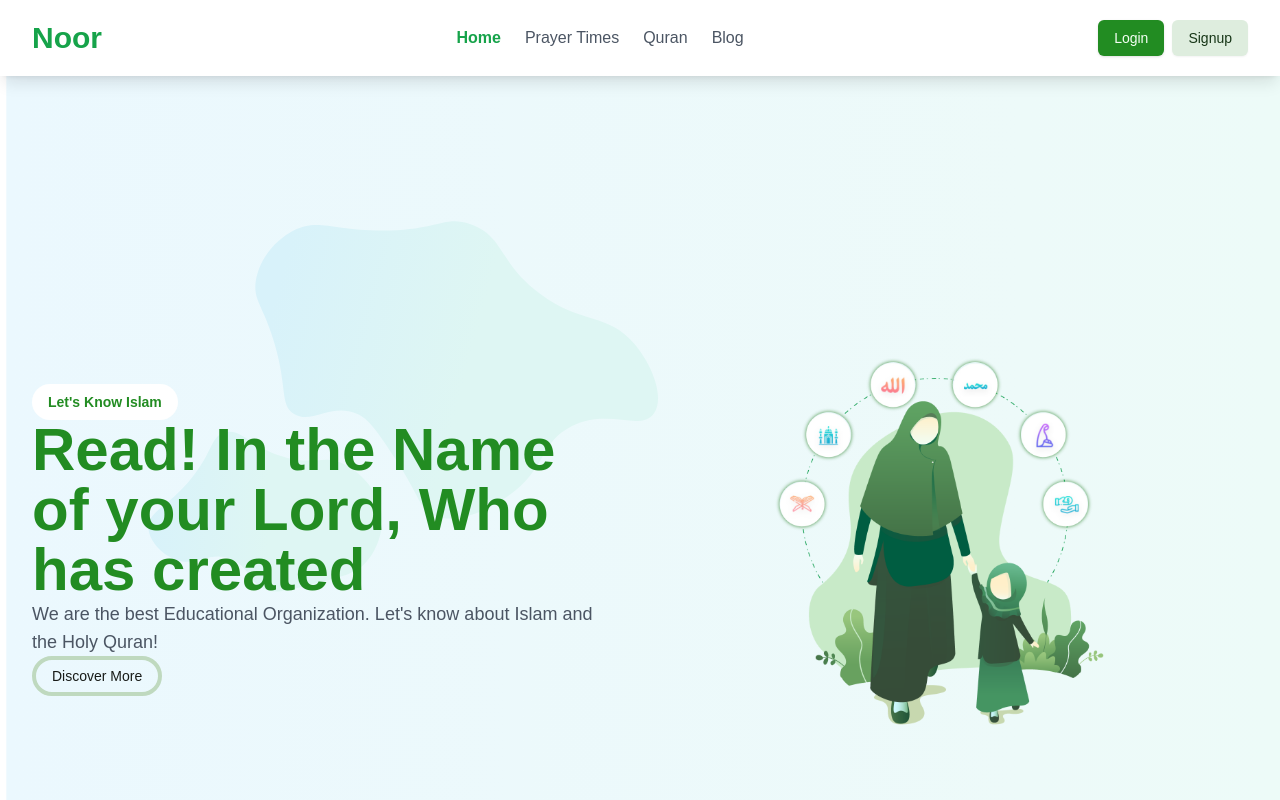
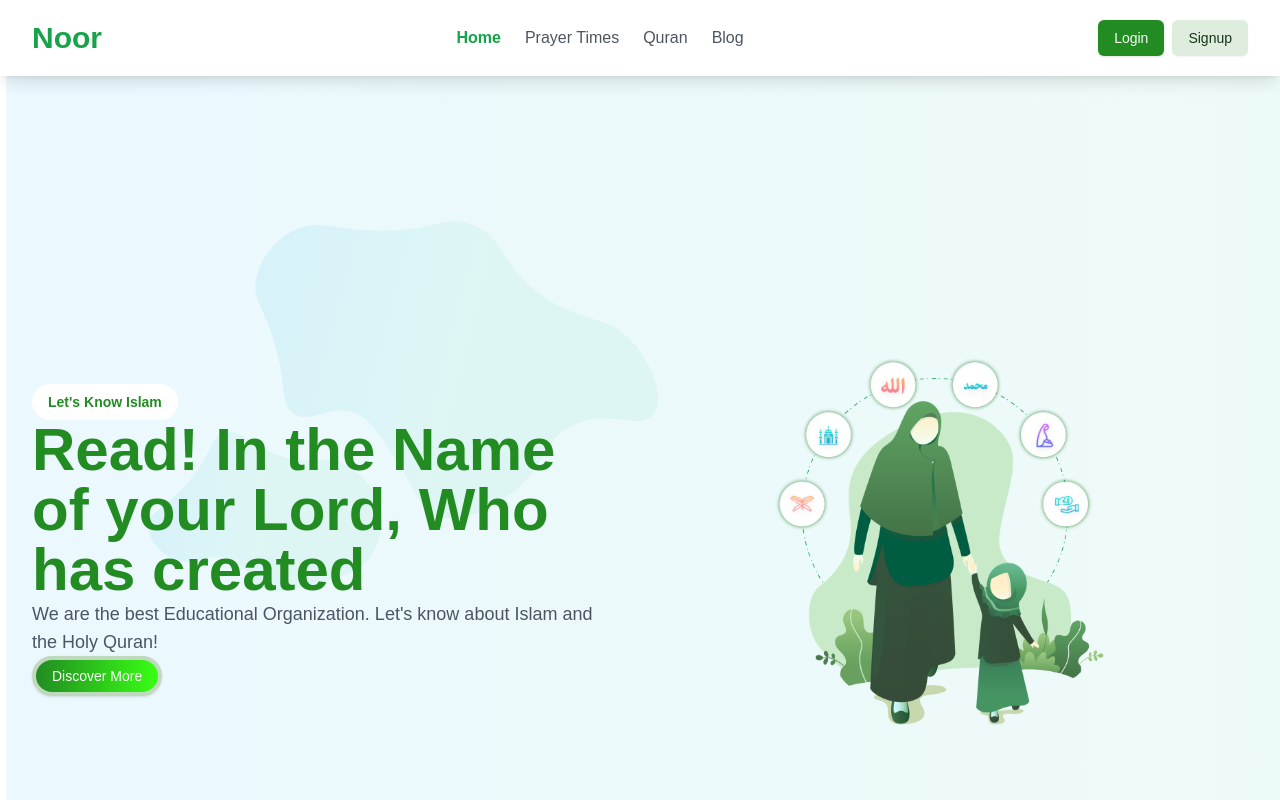
Before and after one commit to mdsabbiralmamon/noor-app, a Next.js app: page / in a window 1280 px wide. Shown: the top 800 px of the page. Built offline with nearby package versions, Linux system fonts and the light colour scheme; a web font is replaced by a local one.

Commit message:
Update button component CSS to add a gradient variant for primary buttons

```diff
--- a/src/components/ui/button.tsx
+++ b/src/components/ui/button.tsx
@@ -19,6 +19,8 @@ const buttonVariants = cva(
           "bg-secondary text-secondary-foreground shadow-sm hover:bg-secondary/80",
         ghost: "hover:bg-accent hover:text-accent-foreground",
         link: "text-primary underline-offset-4 hover:underline",
+        gradient:
+          "bg-gradient-to-r from-primary to-[#39ff14] text-white shadow hover:from-[#39ff14] hover:to-primary",
       },
       size: {
         default: "h-9 px-4 py-2",
```
